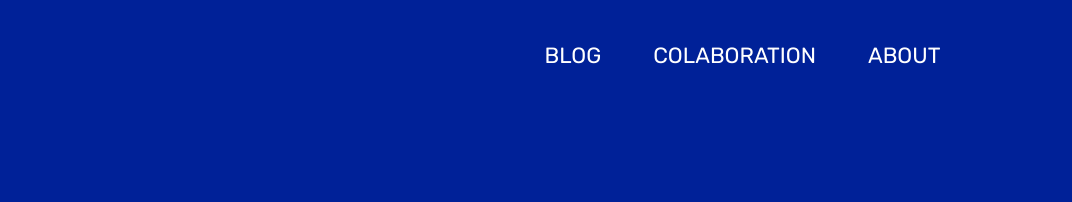
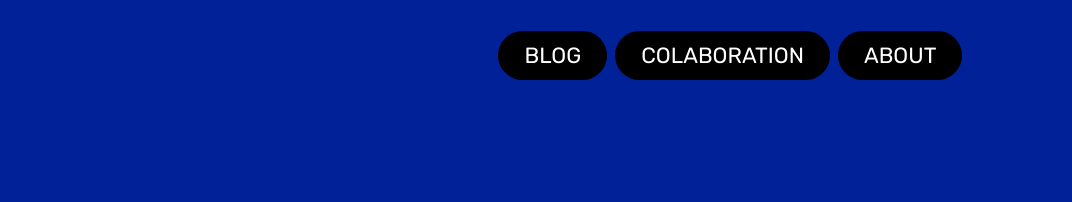
Before and after one commit to Necromancer0312/CARQ_WEB_FULL, a plain HTML site: page index.html in a window 1280 px wide. Shown: the top 202 px of the page, 208-1280 px from the left. Drawn offline with nearby package versions, Linux system fonts and the light colour scheme; a web font is replaced by a local one.

Commit message:
navbar fixed

```diff
--- a/index.html
+++ b/index.html
@@ -45,7 +45,11 @@
 </head>
 
 <style>
-
+.bg-nav{
+    background-color: black;
+    margin: 0 4px;
+    border-radius: 30px;
+}
 </style>
 
 <body>
@@ -69,15 +73,15 @@
                 </button>
                 <div class="collapse navbar-collapse me-3" id="navbarTogglerDemo02">
                     <ul class="navbar-nav ms-auto">
-                        <li class="nav-item">
+                        <li class="nav-item bg-nav">
                             <a class="nav-link" href="#features">
                                 BLOG
                             </a>
                         </li>
-                        <li class="nav-item">
+                        <li class="nav-item bg-nav">
                             <a class="nav-link" href="#pricing">COLABORATION</a>
                         </li>
-                        <li class="nav-item">
+                        <li class="nav-item bg-nav">
                             <a class="nav-link" href="#call-to-action">ABOUT</a>
                         </li>
                     </ul>
```
